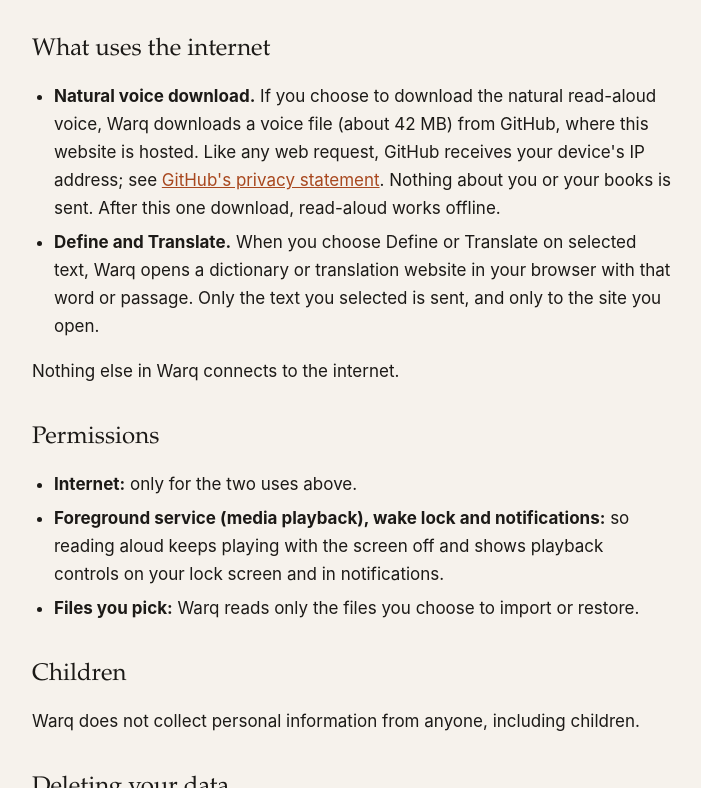
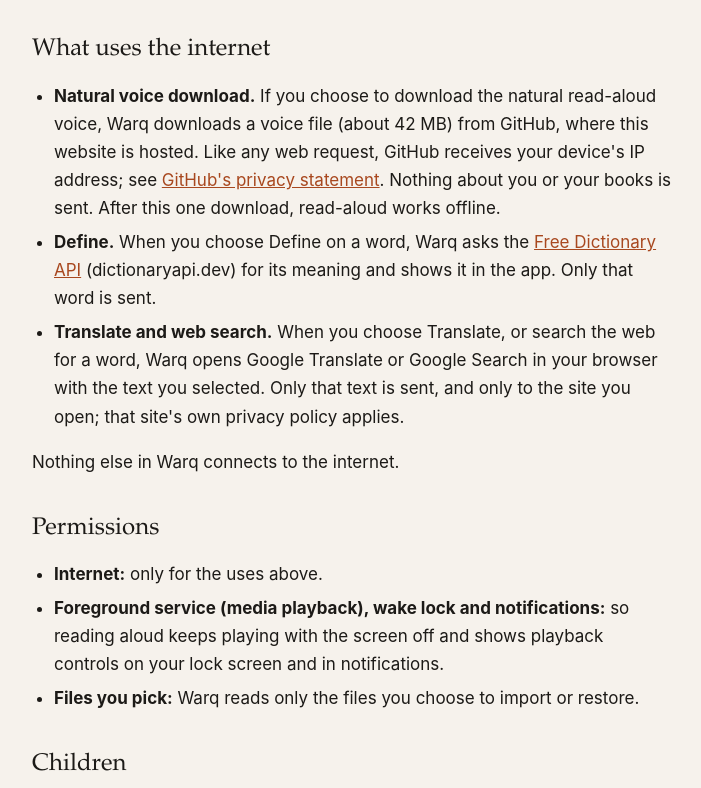
Before and after one commit to ibaadnaeem/warq-site, a plain HTML site: page privacy.html in a window 1280 px wide. Shown: the part 589-1377 px from the top of the page, without its empty margins (288-989 px from the left). Drawn offline with Linux system fonts and the light colour scheme.

Commit message:
Privacy policy: describe Define (dictionaryapi.dev) and Translate accurately
Co-Authored-By: Claude Opus 5.5 <noreply@anthropic.com>

```diff
--- a/privacy.html
+++ b/privacy.html
@@ -22,13 +22,14 @@
   <h2>What uses the internet</h2>
   <ul>
     <li><strong>Natural voice download.</strong> If you choose to download the natural read-aloud voice, Warq downloads a voice file (about 42&nbsp;MB) from GitHub, where this website is hosted. Like any web request, GitHub receives your device's IP address; see <a href="https://docs.github.com/site-policy/privacy-policies/github-general-privacy-statement">GitHub's privacy statement</a>. Nothing about you or your books is sent. After this one download, read-aloud works offline.</li>
-    <li><strong>Define and Translate.</strong> When you choose Define or Translate on selected text, Warq opens a dictionary or translation website in your browser with that word or passage. Only the text you selected is sent, and only to the site you open.</li>
+    <li><strong>Define.</strong> When you choose Define on a word, Warq asks the <a href="https://dictionaryapi.dev/">Free Dictionary API</a> (dictionaryapi.dev) for its meaning and shows it in the app. Only that word is sent.</li>
+    <li><strong>Translate and web search.</strong> When you choose Translate, or search the web for a word, Warq opens Google Translate or Google Search in your browser with the text you selected. Only that text is sent, and only to the site you open; that site's own privacy policy applies.</li>
   </ul>
   <p>Nothing else in Warq connects to the internet.</p>
 
   <h2>Permissions</h2>
   <ul>
-    <li><strong>Internet:</strong> only for the two uses above.</li>
+    <li><strong>Internet:</strong> only for the uses above.</li>
     <li><strong>Foreground service (media playback), wake lock and notifications:</strong> so reading aloud keeps playing with the screen off and shows playback controls on your lock screen and in notifications.</li>
     <li><strong>Files you pick:</strong> Warq reads only the files you choose to import or restore.</li>
   </ul>
```
